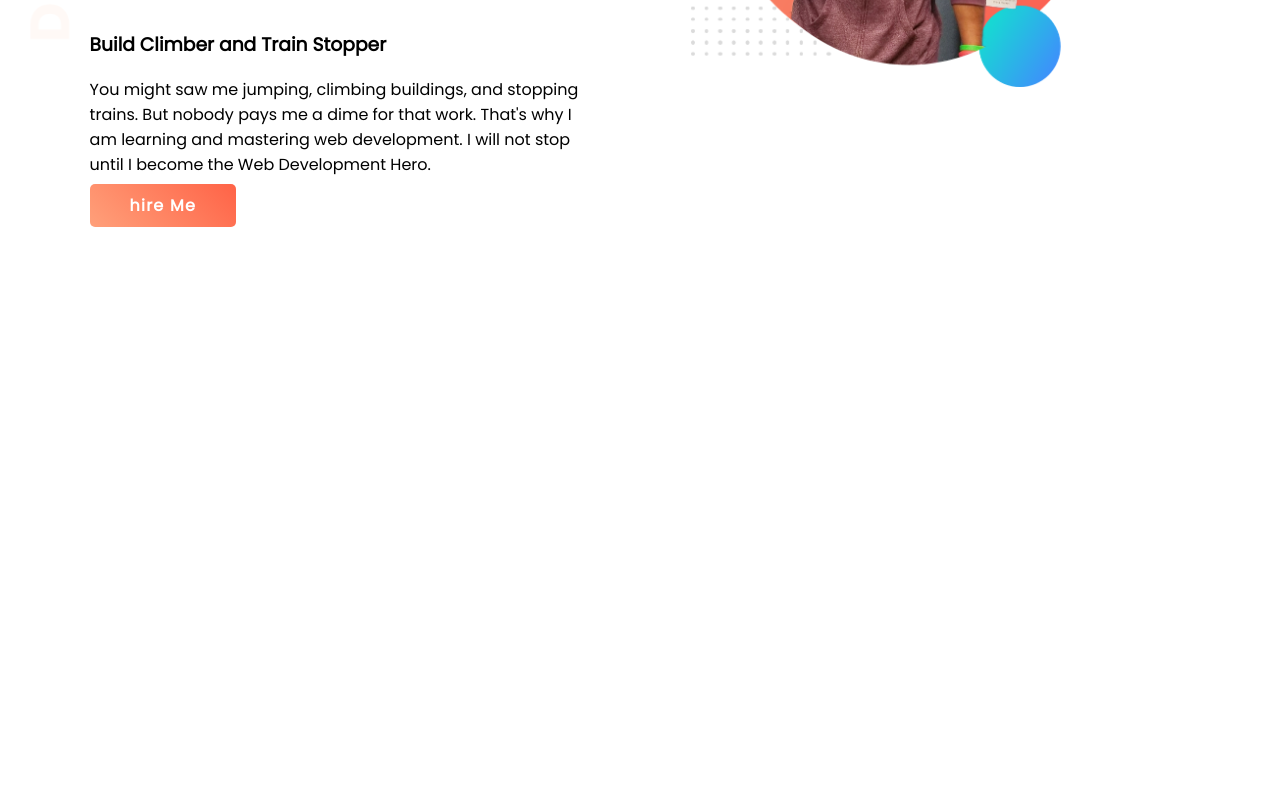
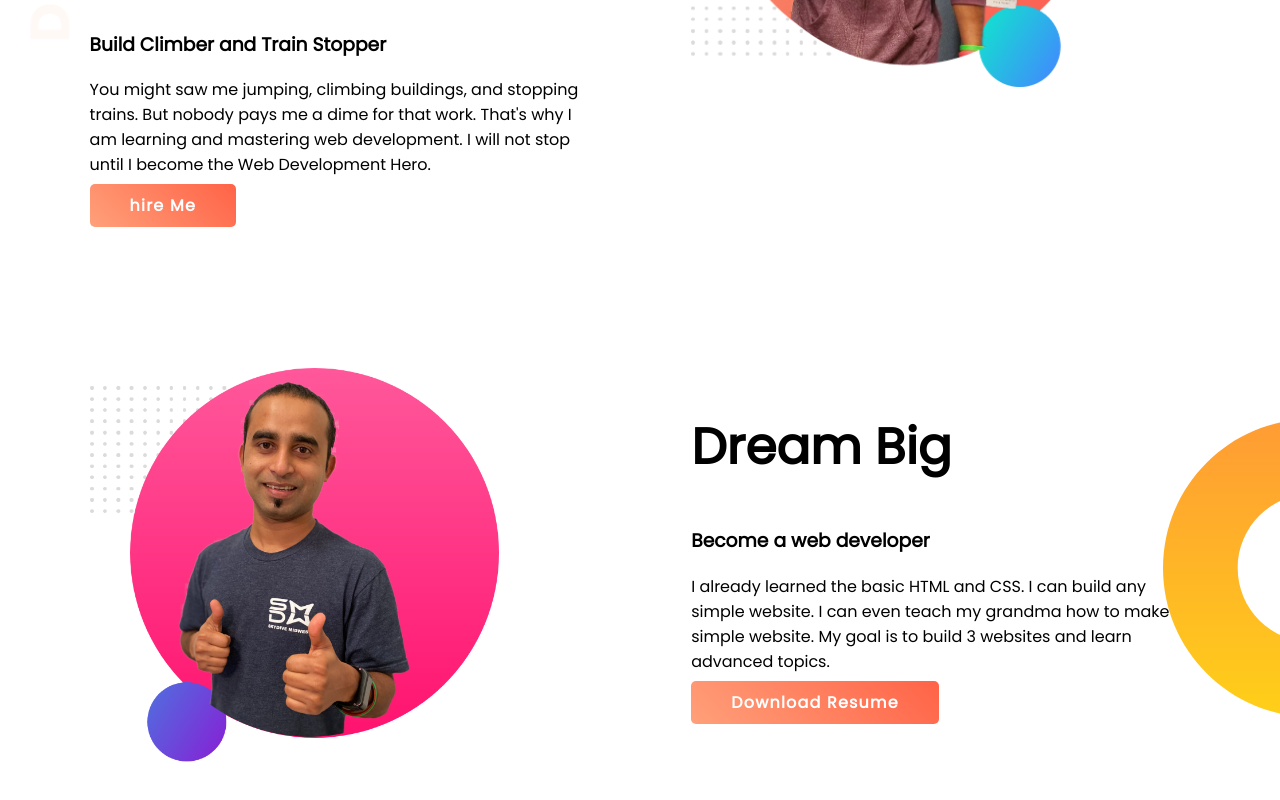
Before and after one commit to tawhidulislam1/developer-portfolio, a plain HTML site: page index.html in a window 1280 px wide. Shown: the part 320-1120 px from the top of the page. Before the commit the page ends 800 px from the top, so only its background shows below. Drawn offline with Linux system fonts and the light colour scheme.

Commit message:
dream  add

```diff
--- a/index.html
+++ b/index.html
@@ -23,5 +23,16 @@
             <img src="images/jhankar.png" alt="" srcset="">
         </div>
     </section>
+    <section class="dream-big">
+        <div class="half-width">
+            <img src="images/jhankar2.png" alt="" srcset="">
+        </div>
+        <div class="half-width">
+            <h1>Dream Big</h1>
+            <h3>Become a web developer</h3>
+            <p>I already learned the basic HTML and CSS. I can build any simple website. I can even teach my grandma how to make simple website. My goal is to build 3 websites and learn advanced topics.</p>
+            <a href="#" class="hire-me">Download Resume</a>
+        </div>
+    </section>
 </body>
 </html>
--- a/style.css
+++ b/style.css
@@ -11,6 +11,7 @@ h1{
 }
 section{
     display: flex;
+    margin-bottom: 150px;
 }
 .half-width{
     margin-left: 5%;
@@ -33,3 +34,8 @@ section{
     background-image: url(images/top-banner.png);
     background-repeat: no-repeat;
 }
+.dream-big{
+    background-image: url(images/dream-bg.png);
+    background-repeat: no-repeat;
+    background-position: right;
+}
```
